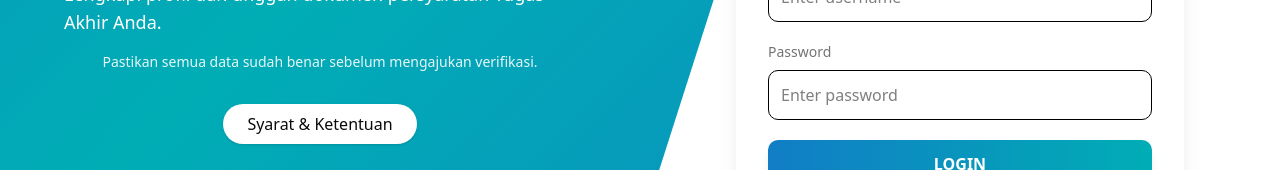
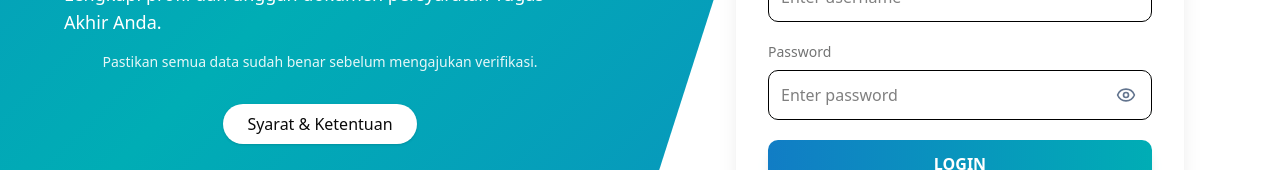
Before and after one commit to farhamzah/pharmsita, a React (Vite) app: page /#/login in a window 1280 px wide. Shown: the part 370-540 px from the top of the page. Built offline with nearby package versions, Linux system fonts and the light colour scheme; no server answers.

Commit message:
Fix production auth mode and login password visibility

```diff
--- a/src/core/api/api-client.ts
+++ b/src/core/api/api-client.ts
@@ -2,7 +2,12 @@ import type { ApiAdapter, ApiRequest } from "./api-types";
 import { HttpApiAdapter } from "./http-api-adapter";
 import { MockApiAdapter } from "./mock-api-adapter";
 
-const apiMode = import.meta.env.VITE_API_MODE === "http" ? "http" : "mock";
+const defaultApiMode = import.meta.env.PROD ? "http" : "mock";
+const apiMode = import.meta.env.VITE_API_MODE === "http"
+  ? "http"
+  : import.meta.env.VITE_API_MODE === "mock"
+    ? "mock"
+    : defaultApiMode;
 const apiBaseUrl = import.meta.env.VITE_API_BASE_URL || "/api/v1";
 
 export const mockApiAdapter = new MockApiAdapter();
--- a/src/features/auth/pages/LoginPage.tsx
+++ b/src/features/auth/pages/LoginPage.tsx
@@ -3,6 +3,8 @@ import {
   ArrowLeft,
   Briefcase,
   Check,
+  Eye,
+  EyeOff,
   GraduationCap,
   ShieldCheck,
   UserCheck,
@@ -66,6 +68,9 @@ const LoginComponent: React.FC = () => {
   const [isSubmitting, setIsSubmitting] = React.useState(false);
   const [newPassword, setNewPassword] = React.useState("");
   const [confirmPassword, setConfirmPassword] = React.useState("");
+  const [showPassword, setShowPassword] = React.useState(false);
+  const [showNewPassword, setShowNewPassword] = React.useState(false);
+  const [showConfirmPassword, setShowConfirmPassword] = React.useState(false);
 
   const showMessage = (message: string, color = "text-slate-500") => {
     setMsg(message);
@@ -242,13 +247,24 @@ const LoginComponent: React.FC = () => {
 
         <div>
           <label className="block text-sm mb-2 text-muted-foreground">Password</label>
+          <div className="relative">
             <input
               name="password"
-            type="password"
+              type={showPassword ? "text" : "password"}
               required
               placeholder="Enter password"
-            className={inputClass}
+              className={`${inputClass} pr-12`}
             />
+            <button
+              type="button"
+              onClick={() => setShowPassword((value) => !value)}
+              className="absolute right-3 top-1/2 -translate-y-1/2 rounded-md p-1 text-slate-500 transition hover:bg-slate-100 hover:text-slate-700"
+              aria-label={showPassword ? "Sembunyikan password" : "Tampilkan password"}
+              title={showPassword ? "Sembunyikan password" : "Tampilkan password"}
+            >
+              {showPassword ? <EyeOff className="h-5 w-5" /> : <Eye className="h-5 w-5" />}
+            </button>
+          </div>
         </div>
         <button
           type="submit"
@@ -314,30 +330,52 @@ const LoginComponent: React.FC = () => {
 
           <div>
             <label className="block text-sm mb-2 text-muted-foreground">Password Baru</label>
+            <div className="relative">
               <input
                 name="newPassword"
-              type="password"
+                type={showNewPassword ? "text" : "password"}
                 minLength={8}
                 required
                 value={newPassword}
                 onChange={(e) => setNewPassword(e.target.value)}
                 placeholder="Minimal 8 karakter"
-              className={inputClass}
+                className={`${inputClass} pr-12`}
               />
+              <button
+                type="button"
+                onClick={() => setShowNewPassword((value) => !value)}
+                className="absolute right-3 top-1/2 -translate-y-1/2 rounded-md p-1 text-slate-500 transition hover:bg-slate-100 hover:text-slate-700"
+                aria-label={showNewPassword ? "Sembunyikan password baru" : "Tampilkan password baru"}
+                title={showNewPassword ? "Sembunyikan password baru" : "Tampilkan password baru"}
+              >
+                {showNewPassword ? <EyeOff className="h-5 w-5" /> : <Eye className="h-5 w-5" />}
+              </button>
+            </div>
           </div>
 
           <div>
             <label className="block text-sm mb-2 text-muted-foreground">Konfirmasi Password</label>
+            <div className="relative">
               <input
                 name="confirmPassword"
-              type="password"
+                type={showConfirmPassword ? "text" : "password"}
                 minLength={8}
                 required
                 value={confirmPassword}
                 onChange={(e) => setConfirmPassword(e.target.value)}
                 placeholder="Ulangi password baru"
-              className={inputClass}
+                className={`${inputClass} pr-12`}
               />
+              <button
+                type="button"
+                onClick={() => setShowConfirmPassword((value) => !value)}
+                className="absolute right-3 top-1/2 -translate-y-1/2 rounded-md p-1 text-slate-500 transition hover:bg-slate-100 hover:text-slate-700"
+                aria-label={showConfirmPassword ? "Sembunyikan konfirmasi password" : "Tampilkan konfirmasi password"}
+                title={showConfirmPassword ? "Sembunyikan konfirmasi password" : "Tampilkan konfirmasi password"}
+              >
+                {showConfirmPassword ? <EyeOff className="h-5 w-5" /> : <Eye className="h-5 w-5" />}
+              </button>
+            </div>
           </div>
 
           <button
--- a/tools/create-release-bundle.mjs
+++ b/tools/create-release-bundle.mjs
@@ -26,6 +26,7 @@ Before running:
 
 const requiredEntries = [
   ["dist", "dist"],
+  ["backend/package.json", "backend/package.json"],
   ["backend/dist", "backend/dist"],
   ["backend/database/migrations", "backend/database/migrations"],
   ["backend/database/README.md", "backend/database/README.md"],
```
Lines whose indentation alone changed are shown as unchanged.
